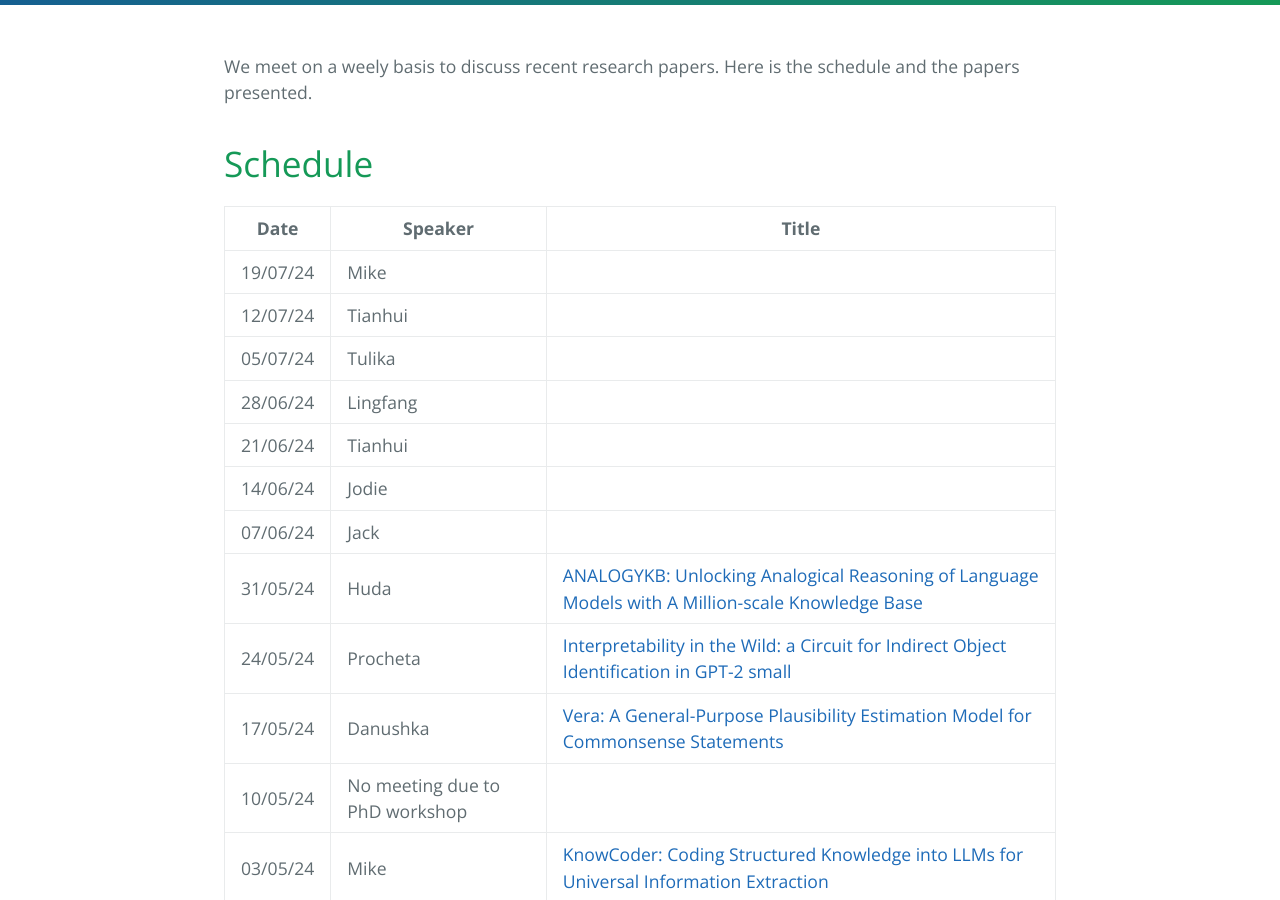
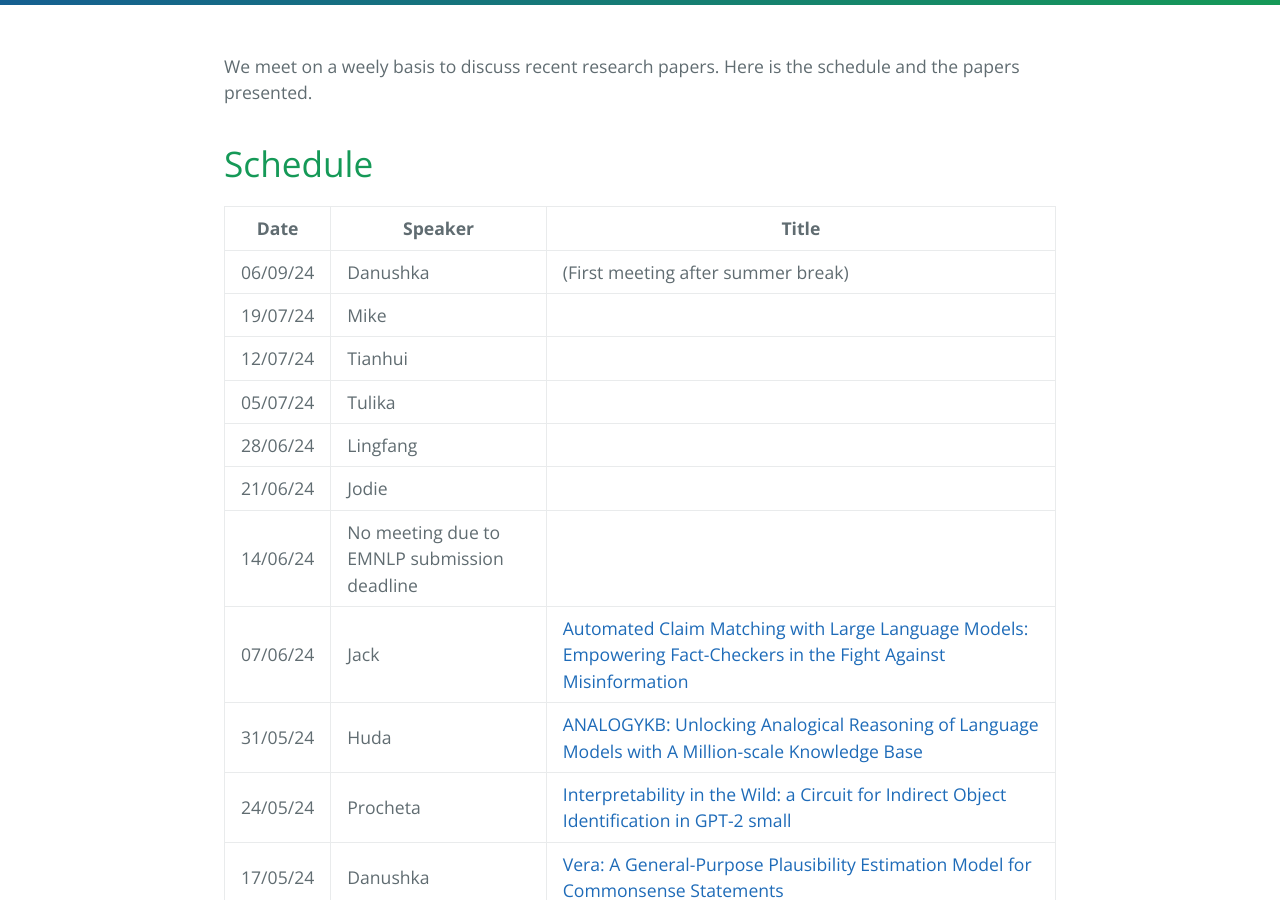
Before and after one commit to LivNLP/livnlp.github.io, a Jekyll site: the page built from reading.md, in a window 1280 px wide and 900 px high, scrolled down 368 px. Built offline with Jekyll 4.4.1, drawn with Linux system fonts in a browser that asks for light colours.

Commit message:
Update reading.md

```diff
--- a/reading.md
+++ b/reading.md
@@ -13,13 +13,14 @@ We meet on a weely basis to discuss recent research papers. Here is the schedule
 
 | Date | Speaker | Title
 | ----- | ------- | -----
+| 06/09/24 | Danushka | (First meeting after summer break)
 | 19/07/24 | Mike |
 | 12/07/24 | Tianhui |
 | 05/07/24 | Tulika |
 | 28/06/24 | Lingfang |
-| 21/06/24 | Tianhui |
-| 14/06/24 | Jodie |
-| 07/06/24 | Jack |
+| 21/06/24 | Jodie |
+| 14/06/24 | No meeting due to EMNLP submission deadline |
+| 07/06/24 | Jack | [Automated Claim Matching with Large Language Models: Empowering Fact-Checkers in the Fight Against Misinformation](https://dl.acm.org/doi/10.1145/3589335.3651910)
 | 31/05/24 | Huda | [ANALOGYKB: Unlocking Analogical Reasoning of Language Models with A Million-scale Knowledge Base](https://arxiv.org/abs/2305.05994)
 | 24/05/24 | Procheta | [Interpretability in the Wild: a Circuit for Indirect Object Identification in GPT-2 small](https://arxiv.org/abs/2211.00593)
 | 17/05/24 | Danushka | [Vera: A General-Purpose Plausibility Estimation Model for Commonsense Statements](https://aclanthology.org/2023.emnlp-main.81/)
```
